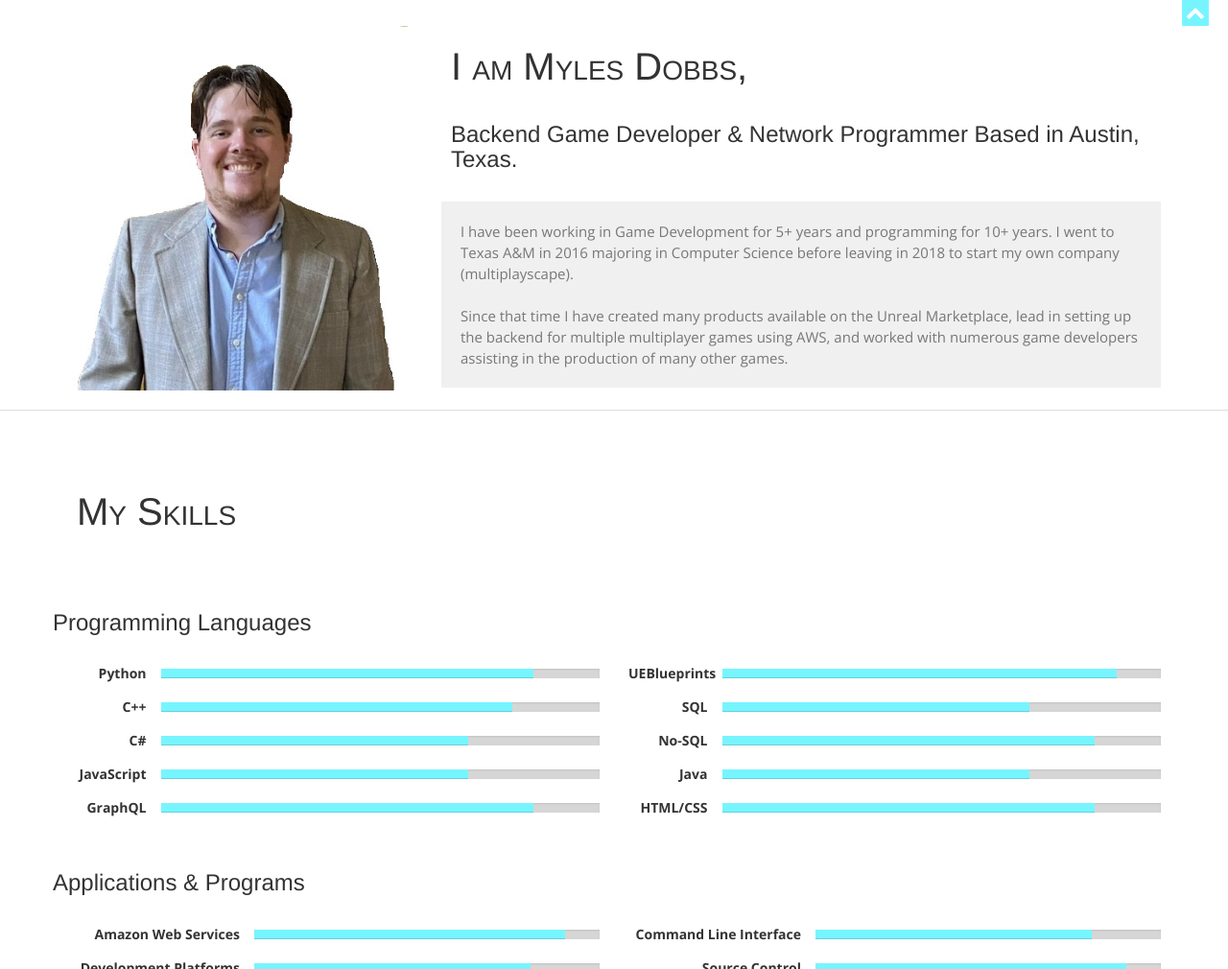
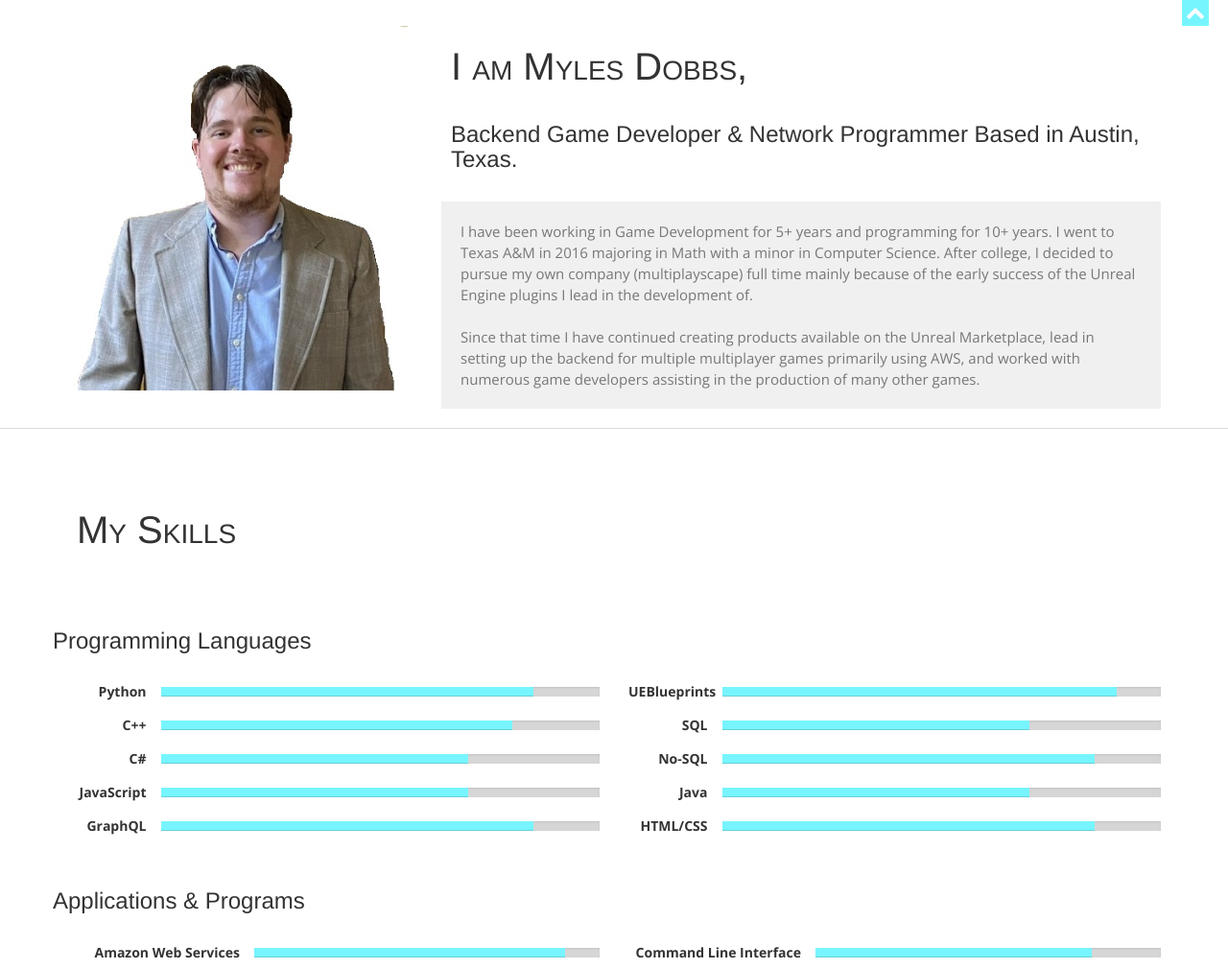
Before and after one commit to myles710/mylesdobbs.github.io, a plain HTML site: page index.html in a window 1280 px wide. Shown: the part 753-1763 px from the top of the page at 96% size. Drawn offline with nearby package versions, Linux system fonts and the light colour scheme.

Commit message:
change index.html

```diff
--- a/index.html
+++ b/index.html
@@ -76,8 +76,9 @@
           <h2>I am Myles Dobbs,</h2>
           <h3> Backend Game Developer & Network Programmer Based in Austin, Texas.</h3>
         </div>
-        <p> I have been working in Game Development for 5+ years and programming for 10+ years. I went to Texas A&M in 2016 majoring in Computer Science before leaving in 2018 to start my own company (multiplayscape). <br/>
-          <br/> Since that time I have created many products available on the Unreal Marketplace, lead in setting up the backend for multiple multiplayer games using AWS, and worked with numerous game developers
+        <p> I have been working in Game Development for 5+ years and programming for 10+ years. I went to Texas A&M in 2016 majoring in Math with a minor in Computer Science. After college, I decided to pursue my own company
+		(multiplayscape) full time mainly because of the early success of the Unreal Engine plugins I lead in the development of. <br/>
+          <br/> Since that time I have continued creating products available on the Unreal Marketplace, lead in setting up the backend for multiple multiplayer games primarily using AWS, and worked with numerous game developers
 		  assisting in the production of many other games.
           </p>
       </div>
```
